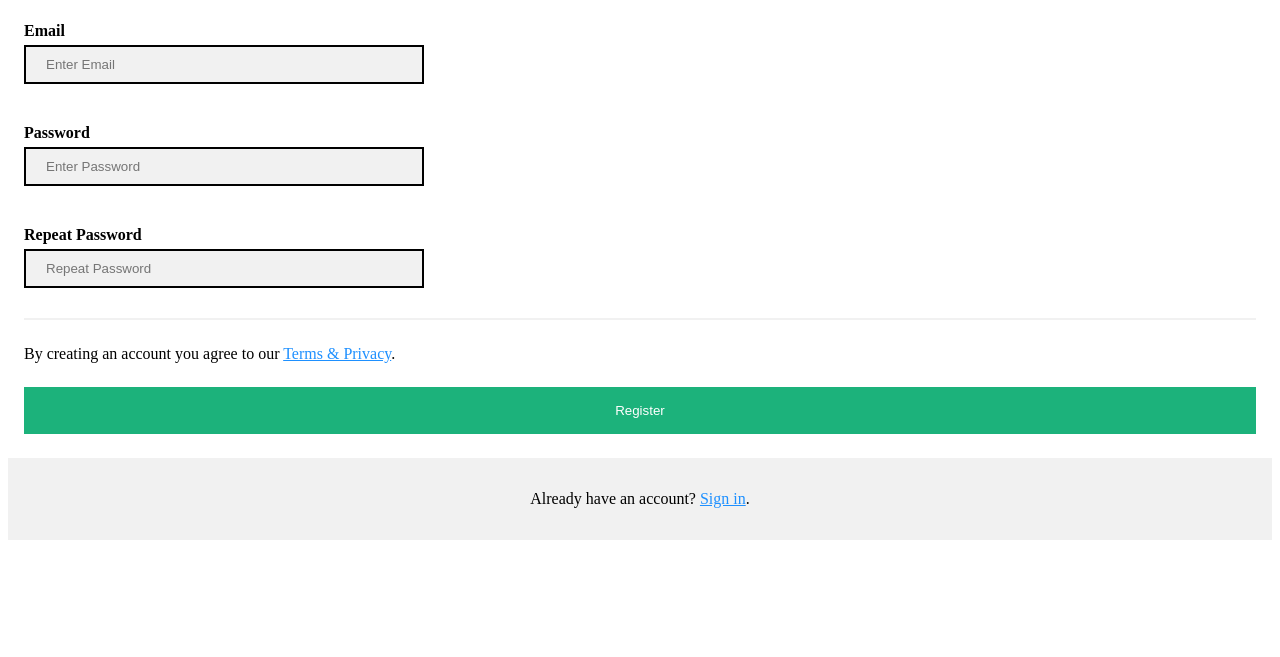
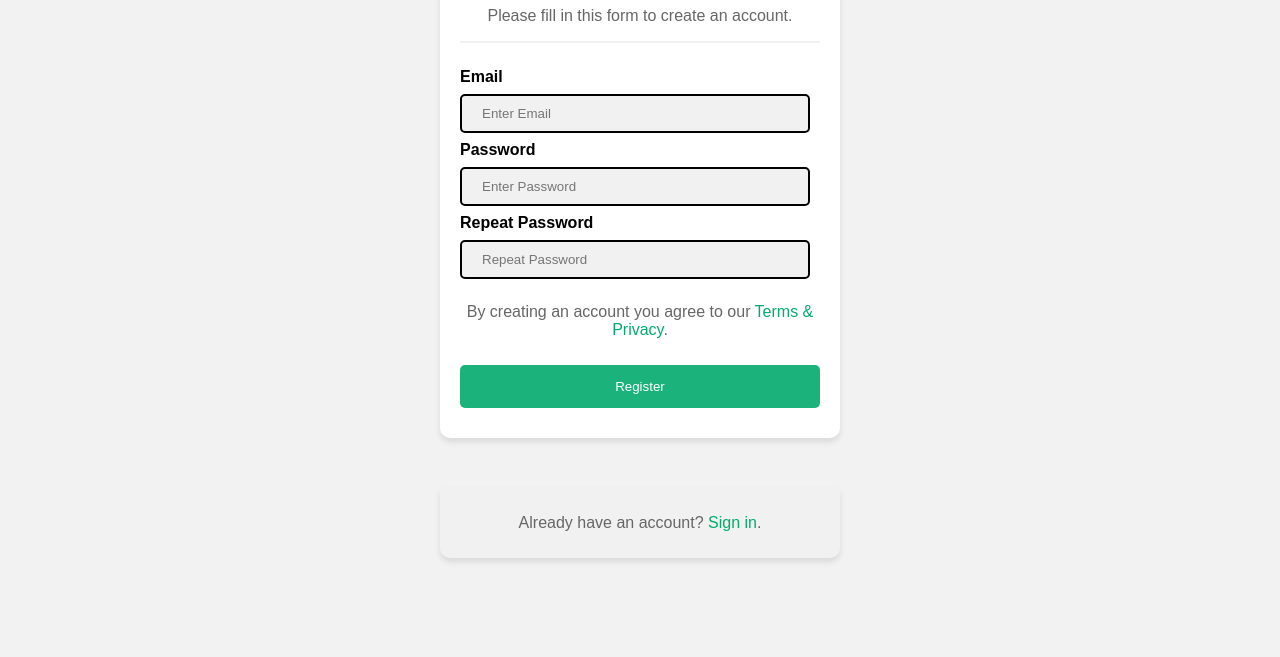
Before and after one commit to Kush2012053/Register-Form, a plain HTML site: page index.html in a window 1280 px wide. Shown: the part 143-800 px from the top of the page. Drawn offline with Linux system fonts and the light colour scheme.

Commit message:
Modified the form to g-style form

```diff
--- a/index.html
+++ b/index.html
@@ -1,63 +1,113 @@
 <!DOCTYPE html>
 <html lang="en">
 <head>
-    <meta charset="UTF-8" />
-    <meta name="viewport" content="width=device-width, initial-scale=1.0" />
-    <link rel="stylesheet" href="style.css" />
-    <title>Document</title>
+  <meta charset="UTF-8">
+  <meta name="viewport" content="width=device-width, initial-scale=1.0">
+  <link rel="stylesheet" href="style.css">
+  <title>Register</title>
+  <style>
+    * {
+      box-sizing: border-box;
+    }
+
+    body {
+      font-family: Arial, Helvetica, sans-serif;
+      background-color: #f2f2f2;
+    }
+
+    .container {
+      background-color: #ffffff;
+      padding: 20px;
+      border-radius: 10px;
+      box-shadow: 0 4px 6px rgba(0, 0, 0, 0.1);
+      width: 400px;
+      margin: 0 auto;
+      margin-top: 50px;
+    }
+
+    h1 {
+      text-align: center;
+      color: #333;
+    }
+
+    p {
+      text-align: center;
+      color: #666;
+    }
+
+    input[type="text"],
+    input[type="password"] {
+      width: 100%;
+      padding: 12px 20px;
+      margin: 8px 0;
+      display: inline-block;
+      border: 1px solid #ccc;
+      box-sizing: border-box;
+      border-radius: 5px;
+    }
+
+    input[type="text"]:focus,
+    input[type="password"]:focus {
+      border: 2px solid #04aa6d;
+    }
+
+    /* Style the submit button */
+    .registerbtn {
+      background-color: #04aa6d;
+      color: white;
+      padding: 14px 20px;
+      margin: 10px 0;
+      border: none;
+      border-radius: 5px;
+      cursor: pointer;
+      width: 100%;
+      opacity: 0.9;
+    }
+
+    .registerbtn:hover {
+      opacity: 1;
+    }
+
+    /* Style the links */
+    a {
+      color: #04aa6d;
+      text-decoration: none;
+    }
+
+    a:hover {
+      text-decoration: underline;
+    }
+
+    /* Style the "sign in" section */
+    .signin {
+      background-color: #f1f1f1;
+      text-align: center;
+      padding: 10px;
+      border-radius: 0 0 10px 10px;
+    }
+  </style>
 </head>
 <body>
-    <form action="action_page.php">
   <div class="container">
     <h1>Register</h1>
     <p>Please fill in this form to create an account.</p>
-        <hr />
+    <hr>
 
     <label for="email"><b>Email</b></label>
-        <br />
-        <input
-          type="text"
-          placeholder="Enter Email"
-          name="email"
-          id="email"
-          required
-        />
-        <br />
-        <br />
+    <input type="text" placeholder="Enter Email" name="email" id="email" required>
 
     <label for="psw"><b>Password</b></label>
-        <br />
-        <input
-          type="password"
-          placeholder="Enter Password"
-          name="psw"
-          id="psw"
-          required
-        />
-        <br />
-        <br />
+    <input type="password" placeholder="Enter Password" name="psw" id="psw" required>
 
     <label for="psw-repeat"><b>Repeat Password</b></label>
-        <br />
-        <input
-          type="password"
-          placeholder="Repeat Password"
-          name="psw-repeat"
-          id="psw-repeat"
-          required
-        />
-        <hr />
+    <input type="password" placeholder="Repeat Password" name="psw-repeat" id="psw-repeat" required>
 
-        <p>
-          By creating an account you agree to our
-          <a href="#">Terms & Privacy</a>.
-        </p>
+    <p>By creating an account you agree to our <a href="#">Terms & Privacy</a>.</p>
     <button type="submit" class="registerbtn">Register</button>
   </div>
 
   <div class="container signin">
     <p>Already have an account? <a href="#">Sign in</a>.</p>
   </div>
-    </form>
 </body>
 </html>
--- a/style.css
+++ b/style.css
@@ -58,19 +58,19 @@ a {
 }
 
 #email {
-  width: 400px;
+  width: 350px;
   padding: 10px 20px;
   outline: none;
   border: 2px solid black;
 }
 #psw {
-  width: 400px;
+  width: 350px;
   padding: 10px 20px;
   outline: none;
   border: 2px solid black;
 }
 #psw-repeat {
-  width: 400px;
+  width: 350px;
   padding: 10px 20px;
   outline: none;
   border: 2px solid black;
```
Lines whose indentation alone changed are shown as unchanged.
